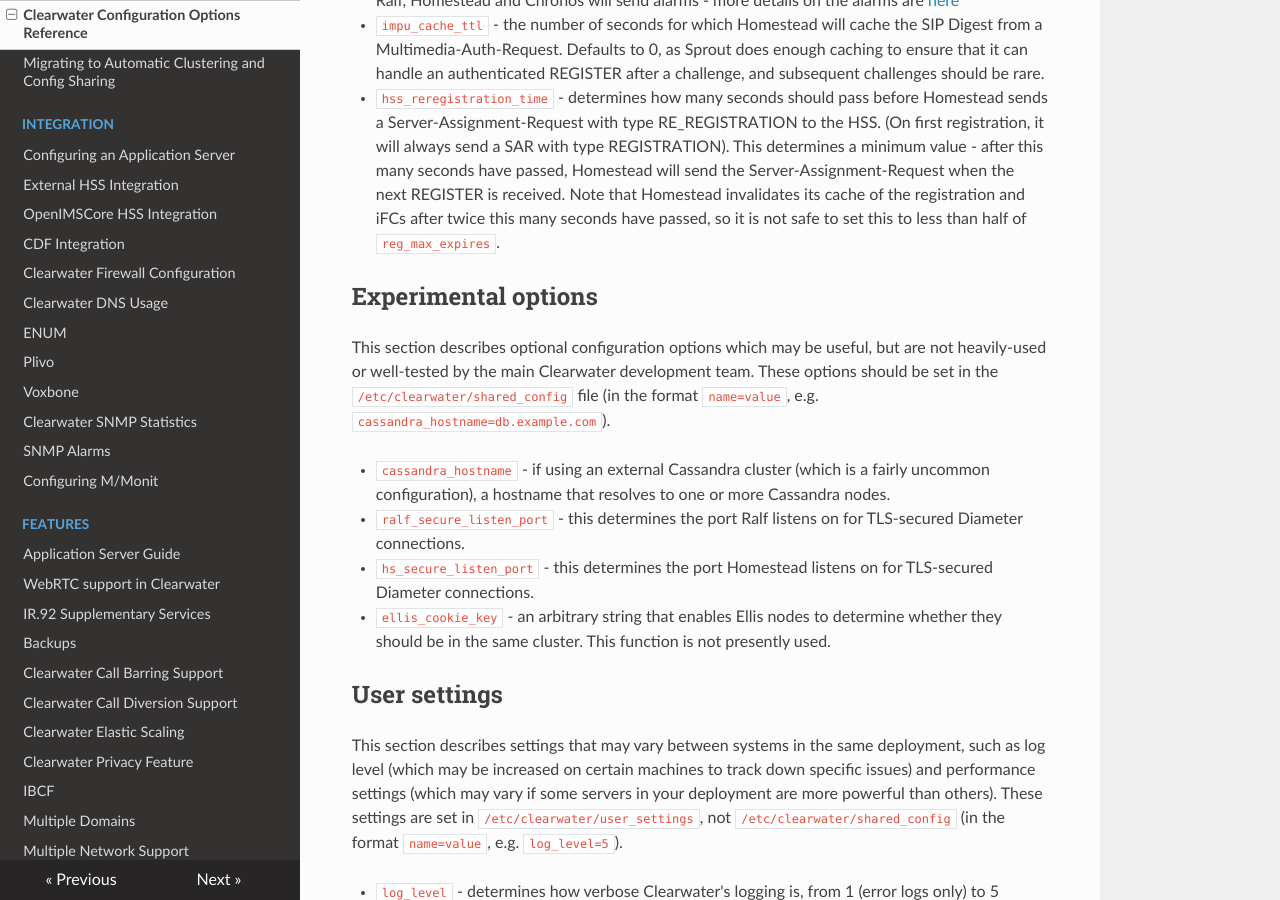
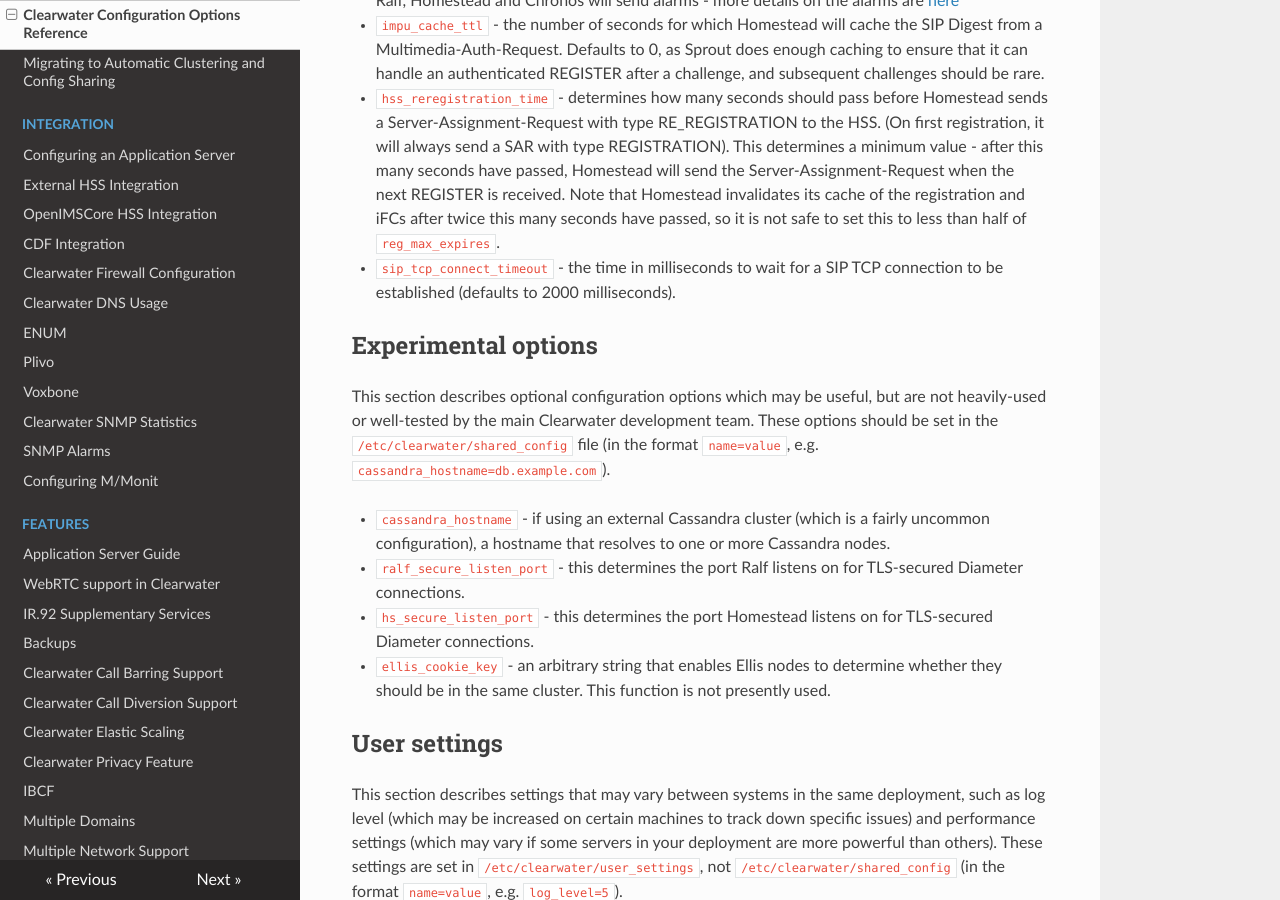
Before and after one commit to Metaswitch/clearwater-readthedocs, an MkDocs documentation site: the page built from docs/Clearwater_Configuration_Options_Reference.md, in a window 1280 px wide and 900 px high, scrolled down 5892 px. Built offline with MkDocs 1.6.1, drawn with Linux system fonts in a browser that asks for light colours; nearby versions of some CDN libraries; old or Windows-style settings are respelled for this version of MkDocs.

Commit message:
Reapply docs update

```diff
--- a/docs/Clearwater_Configuration_Options_Reference.md
+++ b/docs/Clearwater_Configuration_Options_Reference.md
@@ -111,6 +111,7 @@ This section describes optional configuration options, particularly for ensuring
 * `snmp_ip` - the IP address to send alarms to (defaults to being unset). If this is set then Sprout, Ralf, Homestead and Chronos will send alarms - more details on the alarms are [here](http://clearwater.readthedocs.org/en/latest/SNMP_Alarms/index.html)
 * `impu_cache_ttl` - the number of seconds for which Homestead will cache the SIP Digest from a Multimedia-Auth-Request. Defaults to 0, as Sprout does enough caching to ensure that it can handle an authenticated REGISTER after a challenge, and subsequent challenges should be rare.
 * `hss_reregistration_time` - determines how many seconds should pass before Homestead sends a Server-Assignment-Request with type RE_REGISTRATION to the HSS. (On first registration, it will always send a SAR with type REGISTRATION). This determines a minimum value - after this many seconds have passed, Homestead will send the Server-Assignment-Request when the next REGISTER is received. Note that Homestead invalidates its cache of the registration and iFCs after twice this many seconds have passed, so it is not safe to set this to less than half of `reg_max_expires`.
+* `sip_tcp_connect_timeout` - the time in milliseconds to wait for a SIP TCP connection to be established (defaults to 2000 milliseconds).
 
 ## Experimental options
 
```
